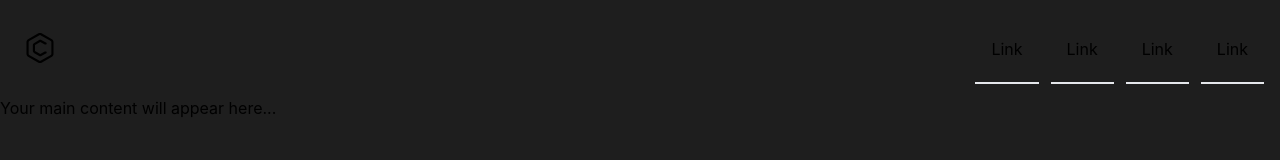
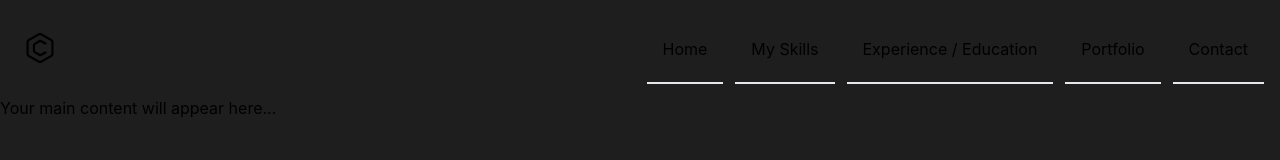
Before and after one commit to Git-DanD/dand-portfolio, a React (Create React App) app: page / in a window 1280 px wide. Shown: the top 160 px of the page. Built offline with nearby package versions, Linux system fonts and the light colour scheme.

Commit message:
added new links in header

```diff
--- a/src/Components/Header.js
+++ b/src/Components/Header.js
@@ -27,7 +27,7 @@ const Header = () => {
               href="#"
               className="flex items-center px-4 -mb-1 border-b-2 dark:border-"
             >
-              Link
+              Home
             </a>
           </li>
           <li className="flex">
@@ -36,7 +36,7 @@ const Header = () => {
               href="#"
               className="flex items-center px-4 -mb-1 border-b-2 dark:border-"
             >
-              Link
+              My Skills
             </a>
           </li>
           <li className="flex">
@@ -45,7 +45,7 @@ const Header = () => {
               href="#"
               className="flex items-center px-4 -mb-1 border-b-2 dark:border- dark:text-violet-600 dark:border-violet-600"
             >
-              Link
+              Experience / Education
             </a>
           </li>
           <li className="flex">
@@ -54,7 +54,16 @@ const Header = () => {
               href="#"
               className="flex items-center px-4 -mb-1 border-b-2 dark:border-"
             >
-              Link
+              Portfolio
+            </a>
+          </li>
+          <li className="flex">
+            <a
+              rel="noopener noreferrer"
+              href="#"
+              className="flex items-center px-4 -mb-1 border-b-2 dark:border-"
+            >
+              Contact
             </a>
           </li>
         </ul>
```
